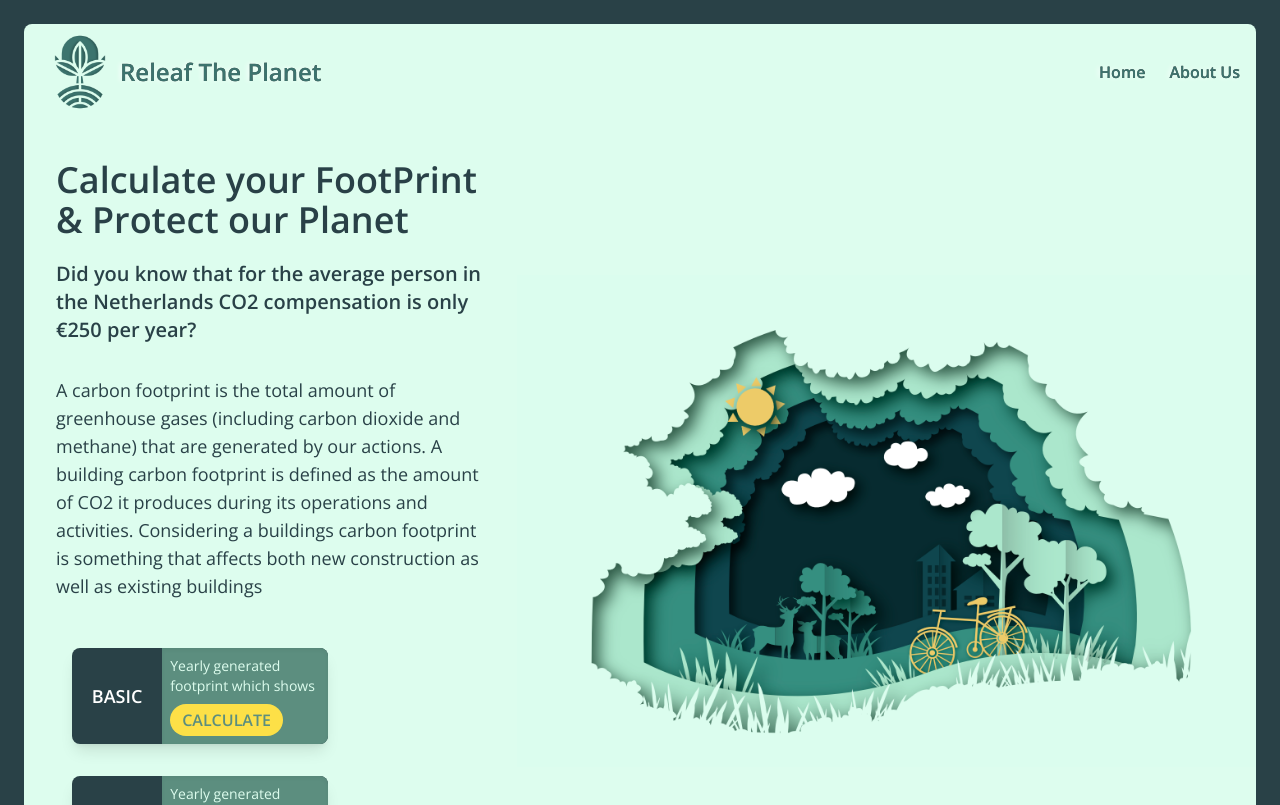
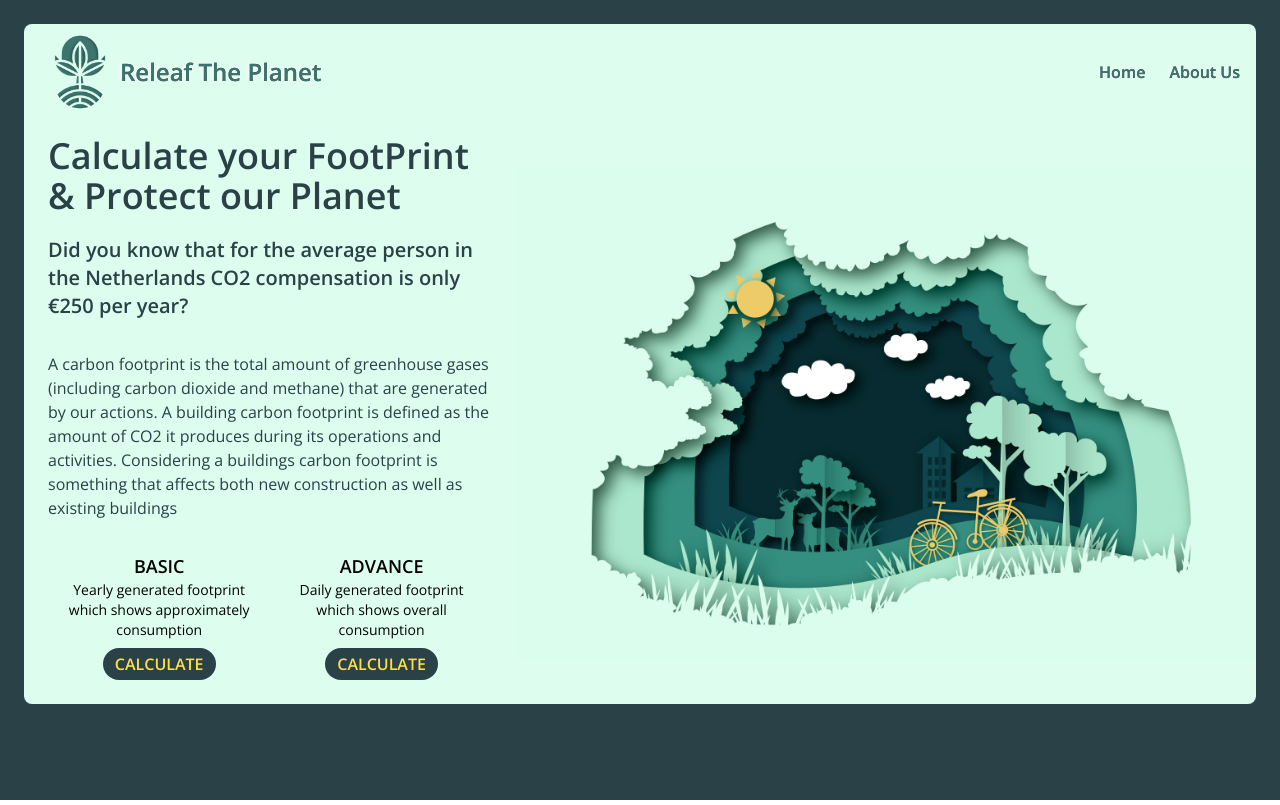
Before and after one commit to paulinevos/releaf, a Next.js app: page / in a window 1280 px wide. Shown: the top 805 px of the page. Built offline with nearby package versions, Linux system fonts and the light colour scheme.

Commit message:
Calculate buttons are added

```diff
--- a/components/Card.js
+++ b/components/Card.js
@@ -1,13 +1,16 @@
 
 export function Card(props) {
   return (
-    <div className="flex items-center bg-leaf-800 w-64 m-4 shadow-lg rounded-lg hover:shadow-xl">
-      <div className="flex justify-center p-2 w-36 items-center">
-        <p className="text-lg font-bold text-white">BASIC</p>
+    <div className="flex flex-wraps justify-around">
+      <div className="text-center w-48">
+        <p className="text-lg font-bold">BASIC</p>
+        <p className="text-sm mb-2">Yearly generated footprint which shows approximately consumption</p>
+        <button className="text-yellow-300 rounded-full bg-leaf-800 px-3 py-1 font-bold hover:text-white">CALCULATE</button>
       </div>
-      <div className="bg-leaf-700 p-2 rounded-r-lg shadow-inner">
-        <p className="text-sm text-leaf-100 mb-2">Yearly generated footprint which shows </p>
-        <button className="text-leaf-700 rounded-full bg-yellow-300 px-3 py-1 font-bold hover:text-leaf-800">CALCULATE</button>
+      <div className="text-center w-48">
+        <p className="text-lg font-bold">ADVANCE</p>
+        <p className="text-sm mb-2">Daily generated footprint which shows overall consumption</p>
+        <button className="text-yellow-300 rounded-full bg-leaf-800 px-3 py-1 font-bold hover:text-white">CALCULATE</button>
       </div>
     </div>
   );
--- a/pages/index.js
+++ b/pages/index.js
@@ -9,21 +9,18 @@ export default function Home() {
       <Layout>
         <main>
           <div className="flex items-center my-2 flex-wrap">
-            <div className="w-2/5 p-8">
+            <div className="w-full p-6 pt-2 md:w-2/5">
               <h1 className="text-4xl font-bold text-leaf-800">
                 Calculate your FootPrint & Protect our Planet
               </h1>
               <p className="text-xl text-leaf-800 font-bold my-5">Did you know that for the average person in the Netherlands CO2 compensation is only €250 per year?</p>
-              <p className="text-lg text-leaf-800 my-8">A carbon footprint is the total amount of greenhouse gases (including carbon dioxide and methane) that are generated by our actions.
+              <p className="text-md text-leaf-800 my-8">A carbon footprint is the total amount of greenhouse gases (including carbon dioxide and methane) that are generated by our actions.
                 A building carbon footprint is defined as the amount of CO2 it produces during its operations and activities. Considering a buildings carbon footprint is something that affects both new construction as well as existing buildings</p>
               <div>
-                <div className="flex flex-wrap">
-                  <Card/>
-                  <Card/>
-                </div>
+              <Card/>
               </div>
             </div>
-            <div className="w-3/5">
+            <div className="w-3/5 hidden md:block">
               <Image
                 src="/leaf-bg.png"
                 alt="Environmental place Freepik"
```
